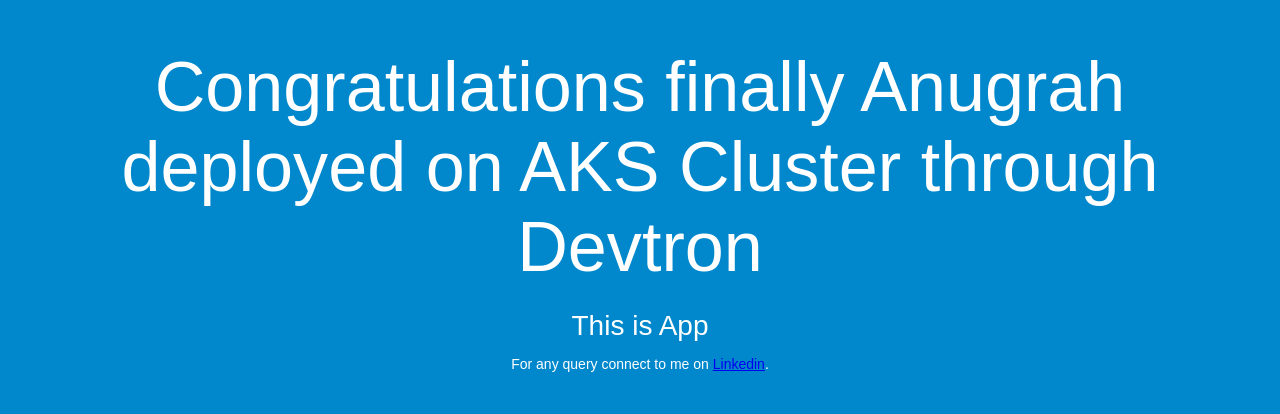
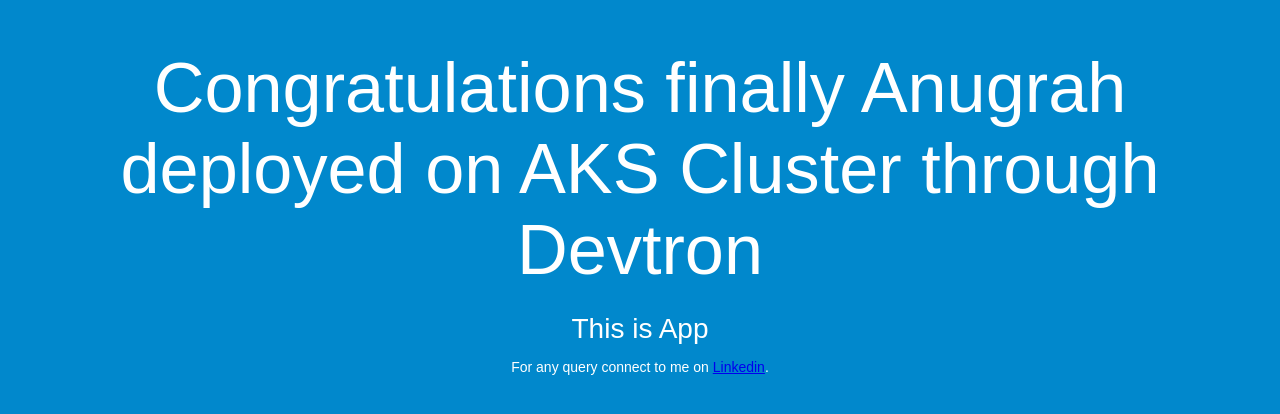
Before and after one commit to Anugrahchaturvedi/webapp, a plain HTML site: page index.html in a window 1280 px wide. Drawn offline with Linux system fonts and the light colour scheme.

Commit message:
Update index.html

```diff
--- a/index.html
+++ b/index.html
@@ -14,7 +14,7 @@
       }
 
       h1 {
-        font-size: 501%;
+        font-size: 502%;
         font-weight: normal;
         margin-bottom: 0;
       }
```
